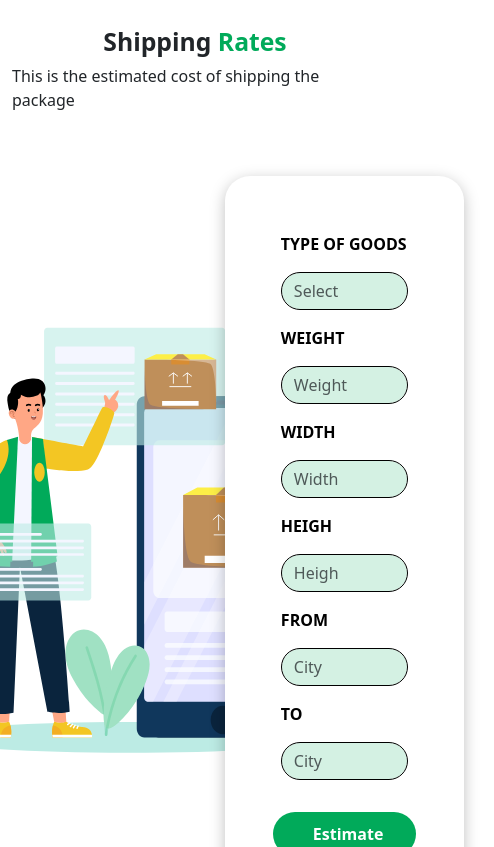
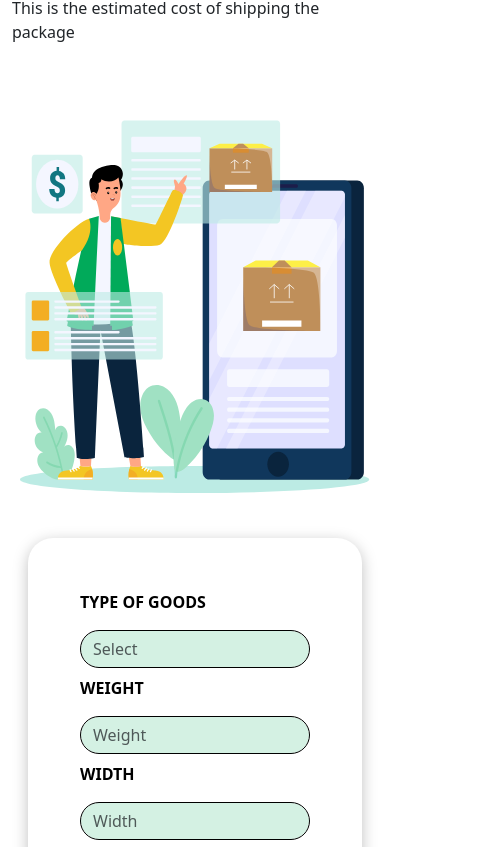
Before and after one commit to PetrusFE4/Aplikasi-Pengiriman-Barang, a React (Create React App) app: page / in a window 390 px wide. Shown: the part 3617-4464 px from the top of the page, 494 px wide, since content can reach past the window. Built offline with nearby package versions, Linux system fonts and the light colour scheme.

Commit message:
memperbaiki about, benefit, shipping rate section homepage

```diff
--- a/src/assets/css/BenefitSection.css
+++ b/src/assets/css/BenefitSection.css
@@ -13,7 +13,7 @@
   }
 }
 
-@media (max-width: 600px) {
+@media (max-width: 375px) {
   .card-benefit {
     width: 90%;
   }
--- a/src/assets/css/ShippingRatesSection.css
+++ b/src/assets/css/ShippingRatesSection.css
@@ -1,5 +1,8 @@
 .header-rates h2 span {
   color: #01aa5a;
+}
+.img-rates img{
+    width: 350px;
 }
 .form-shipping-rates {
   width: 80%;
@@ -12,7 +15,13 @@
     border: 1px solid #000;
     border-radius: 50px;
   }
-  input[type="text"]:hover{
+  input[type="text"]:hover {
     outline: #01aa5a;
   }
 }
+
+@media (max-width: 810px) {
+  .form-shipping-rates {
+    width: 100%;
+  }
+}
--- a/src/components/AboutSection.jsx
+++ b/src/components/AboutSection.jsx
@@ -14,7 +14,7 @@ function AboutSection() {
       <div className="image-about ps-3 pe-3 ps-sm-1 pe-sm-1 ps-lg-5 pe-lg-5 col-12 col-lg-4 d-flex justify-content-center">
         <img src={ImageAbout} alt="about" />
       </div>
-      <div className="content-about d-flex  justify-content-center pb-sm-3  pt-sm-3 align-items-center ps-2  col-12 col-lg-8">
+      <div className="content-about d-flex  justify-content-center pb-sm-3  pt-sm-3 align-items-center ps-2  col-12 col-lg-6">
         <div className="content-container d-flex flex-column gap-3 ">
         <h2 className="fs-2 fw-bold">
           <span>About</span> Us
--- a/src/components/ShippingRatesSection.jsx
+++ b/src/components/ShippingRatesSection.jsx
@@ -8,23 +8,23 @@ import { FaArrowRightLong } from "react-icons/fa6";
 function ShippingRatesSection() {
   return (
     <section className="shipping-rates container-fluid pt-5 pb-5">
-      <div className="container-rates">
+      <div className="container-rates d-flex flex-column">
         <div className="header-rates d-flex flex-column justify-content-center align-items-center">
           <h2 className="fw-bold fs-2">
             Shipping <span>Rates</span>
           </h2>
           <p>This is the estimated cost of shipping the package</p>
         </div>
-        <div className="body-rates d-flex p-5">
-          <div className="img-rates col-6 d-flex justify-content-center align-items-center">
+        <div className="body-rates d-flex flex-column flex-lg-row p-3 p-sm-5 ">
+          <div className="img-rates d-flex justify-content-center align-items-center col-12 col-lg-6">
             <img src={ImageShippingRates} alt=" shipping rates section" />
           </div>
-          <div className="form-container d-flex justify-content-center align-items-center">
+          <div className="form-container d-flex justify-content-center align-items-center col-12 col-lg-6">
             <form
               action=""
-              className="form-shipping-rates col-6 d-flex flex-wrap justify-content-center p-5 "
+              className="form-shipping-rates  d-flex flex-wrap justify-content-center p-5 "
             >
-              <div className="d-flex flex-column col-12 col-md-6 p-2 gap-3">
+              <div className="d-flex flex-column col-12 col-md-6 p-1 p-sm-2 gap-3">
                 <label className="fw-bold" htmlFor="name">
                   TYPE OF GOODS
                 </label>
@@ -36,7 +36,7 @@ function ShippingRatesSection() {
                   placeholder="Select"
                 />
               </div>
-              <div className="d-flex flex-column col-12 col-md-6 p-2 gap-3">
+              <div className="d-flex flex-column col-12 col-md-6 p-1 p-sm-2 gap-3">
                 <label className="fw-bold" htmlFor="email">
                   WEIGHT
                 </label>
@@ -48,7 +48,7 @@ function ShippingRatesSection() {
                   placeholder="Weight"
                 />
               </div>
-              <div className="d-flex flex-column col-12 col-md-6 p-2 gap-3">
+              <div className="d-flex flex-column col-12 col-md-6 p-1 p-sm-2 gap-3">
                 <label className="fw-bold" htmlFor="address">
                   WIDTH
                 </label>
@@ -60,7 +60,7 @@ function ShippingRatesSection() {
                   placeholder="Width"
                 />
               </div>
-              <div className="d-flex flex-column col-12 col-md-6 p-2 gap-3">
+              <div className="d-flex flex-column col-12 col-md-6 p-1 p-sm-2 gap-3">
                 <label className="fw-bold" htmlFor="city">
                   HEIGH
                 </label>
@@ -72,7 +72,7 @@ function ShippingRatesSection() {
                   placeholder="Heigh"
                 />
               </div>
-              <div className="d-flex flex-column col-12 col-md-6 p-2 gap-3">
+              <div className="d-flex flex-column col-12 col-md-6 p-1 p-sm-2 gap-3">
                 <label className="fw-bold" htmlFor="state">
                   FROM
                 </label>
@@ -84,7 +84,7 @@ function ShippingRatesSection() {
                   placeholder="City"
                 />
               </div>
-              <div className="d-flex flex-column col-12 col-md-6 p-2 gap-3">
+              <div className="d-flex flex-column col-12 col-md-6 p-1 p-sm-2 gap-3">
                 <label className="fw-bold" htmlFor="zip">
                   TO
                 </label>
```
